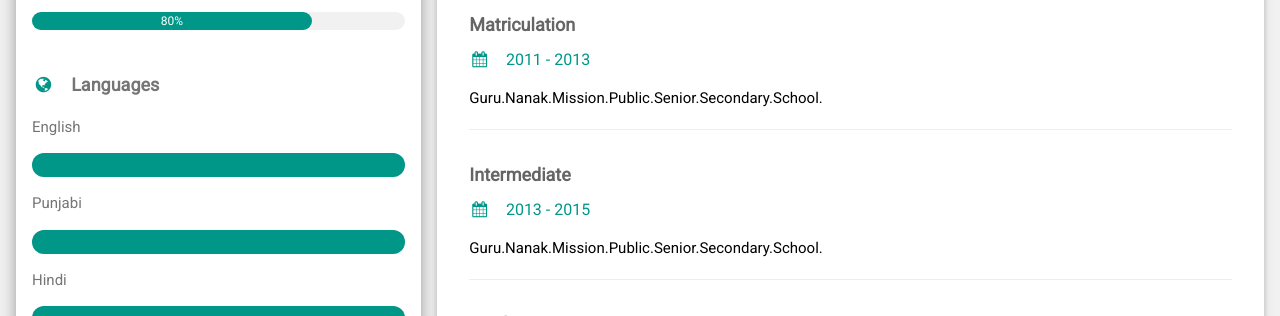
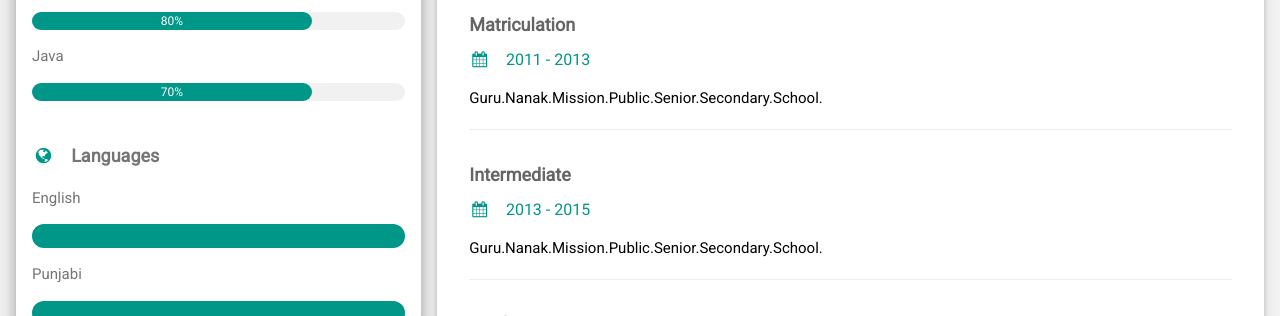
Before and after one commit to pardeepkaur245/pardeepkaur245.github.io, a plain HTML site: page index.html in a window 1280 px wide. Shown: the part 784-1100 px from the top of the page. Drawn offline with nearby package versions, Linux system fonts and the light colour scheme.

Commit message:
Update index.html

```diff
--- a/index.html
+++ b/index.html
@@ -47,6 +47,10 @@ html,body,h1,h2,h3,h4,h5,h6 {font-family: "Roboto", sans-serif}
           <p>C,C++</p>
           <div class="w3-light-grey w3-round-xlarge w3-small">
             <div class="w3-container w3-center w3-round-xlarge w3-teal" style="width:75%">80%</div>
+          </div>
+          <p>Java</p>
+          <div class="w3-light-grey w3-round-xlarge w3-small">
+            <div class="w3-container w3-center w3-round-xlarge w3-teal" style="width:75%">70%</div>
           </div>
 
           <br>
```
